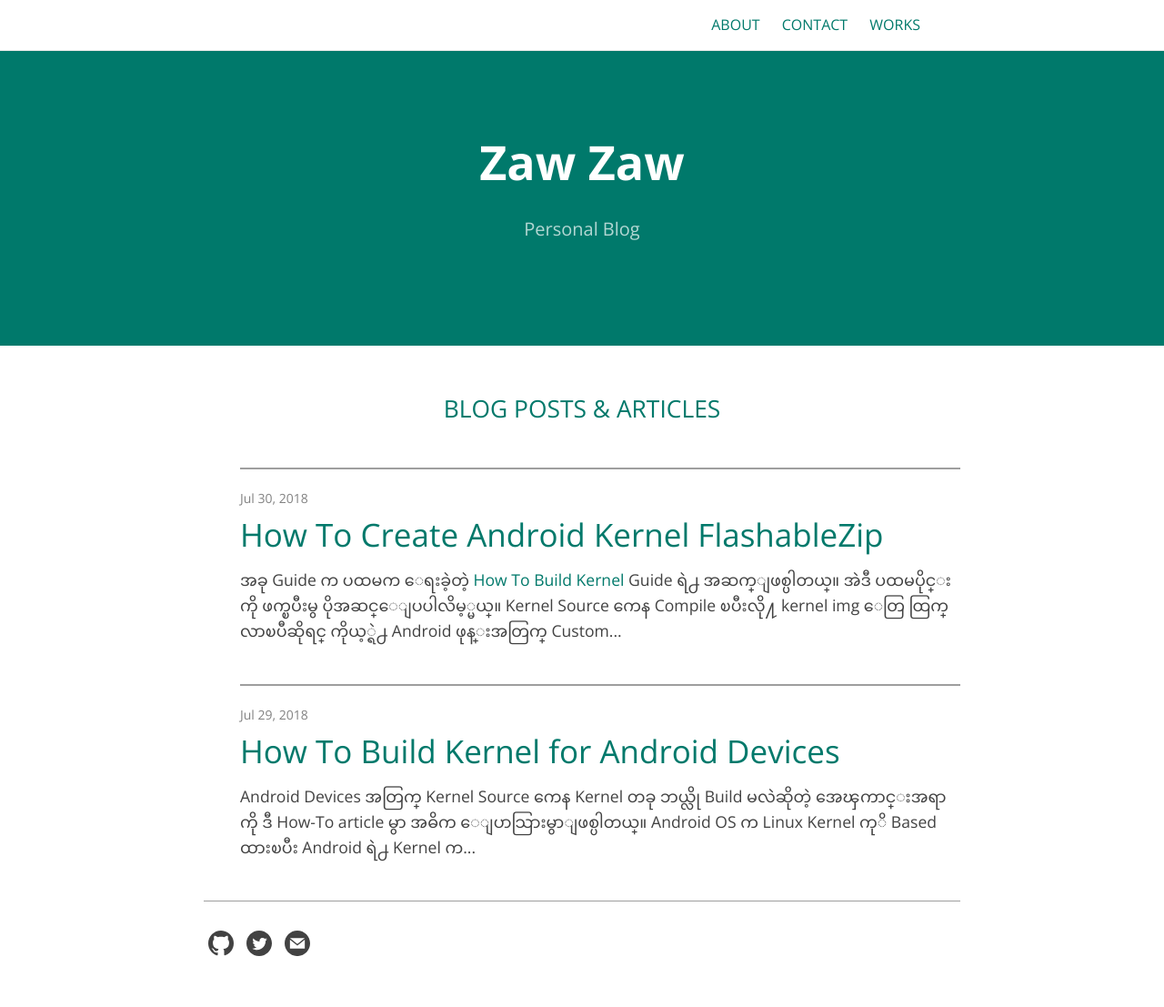
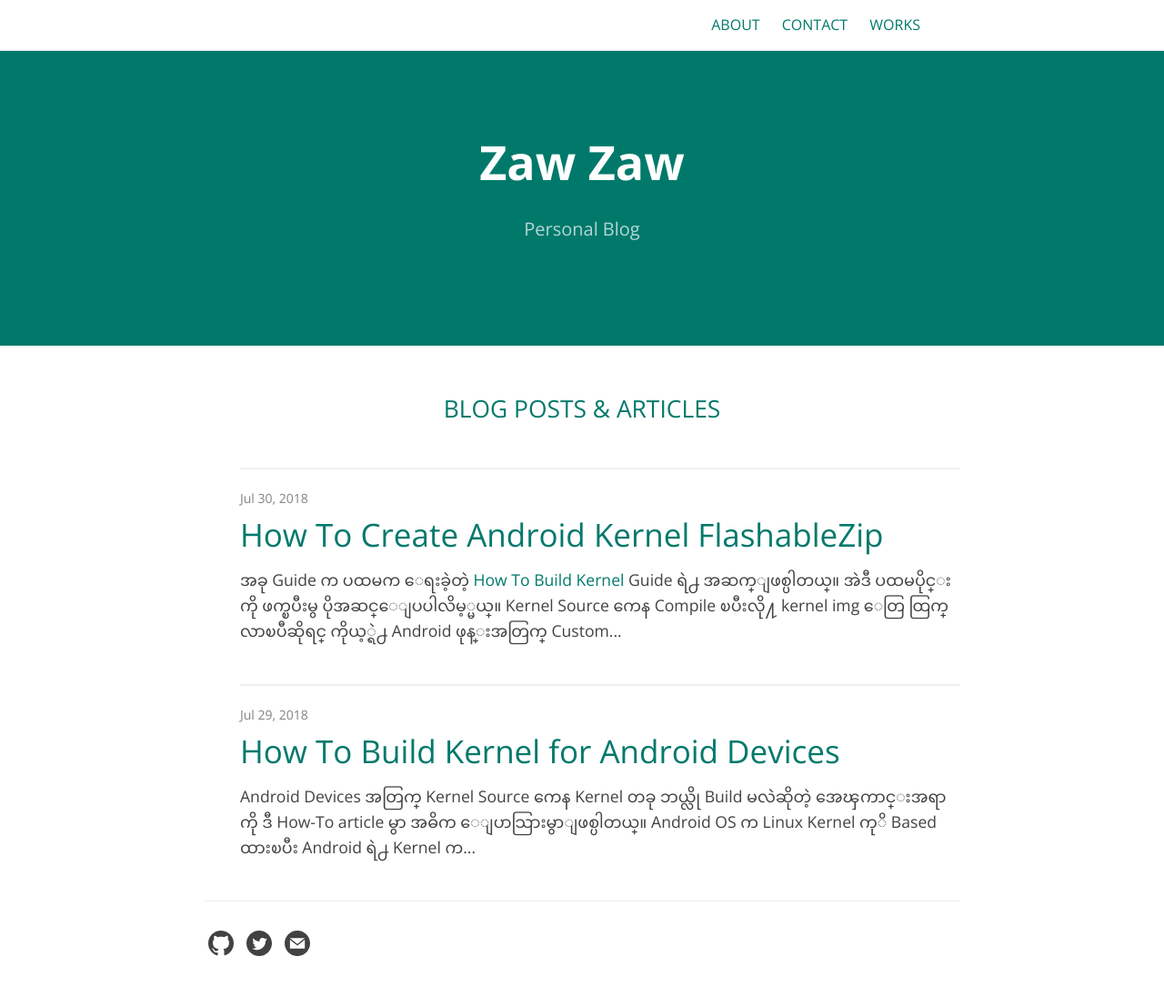
Before and after one commit to zawzaww/zawzaww.github.io, a Jekyll site: the page built from index.md, in a window 1280 px wide. Shown: the whole page at 91% size. Built offline with Jekyll 4.4.1, drawn with Linux system fonts in a browser that asks for light colours.

Commit message:
_sass: Update hr border color

```diff
--- a/_sass/variables.scss
+++ b/_sass/variables.scss
@@ -20,4 +20,4 @@ $code-text-color: #567482 !default;
 // Borders colors
 $border-color: #9E9E9E !default;
 $table-border-color: #9E9E9E !default;
-$hr-border-color: #9E9E9E !default;
+$hr-border-color: #eff0f1 !default;
```
